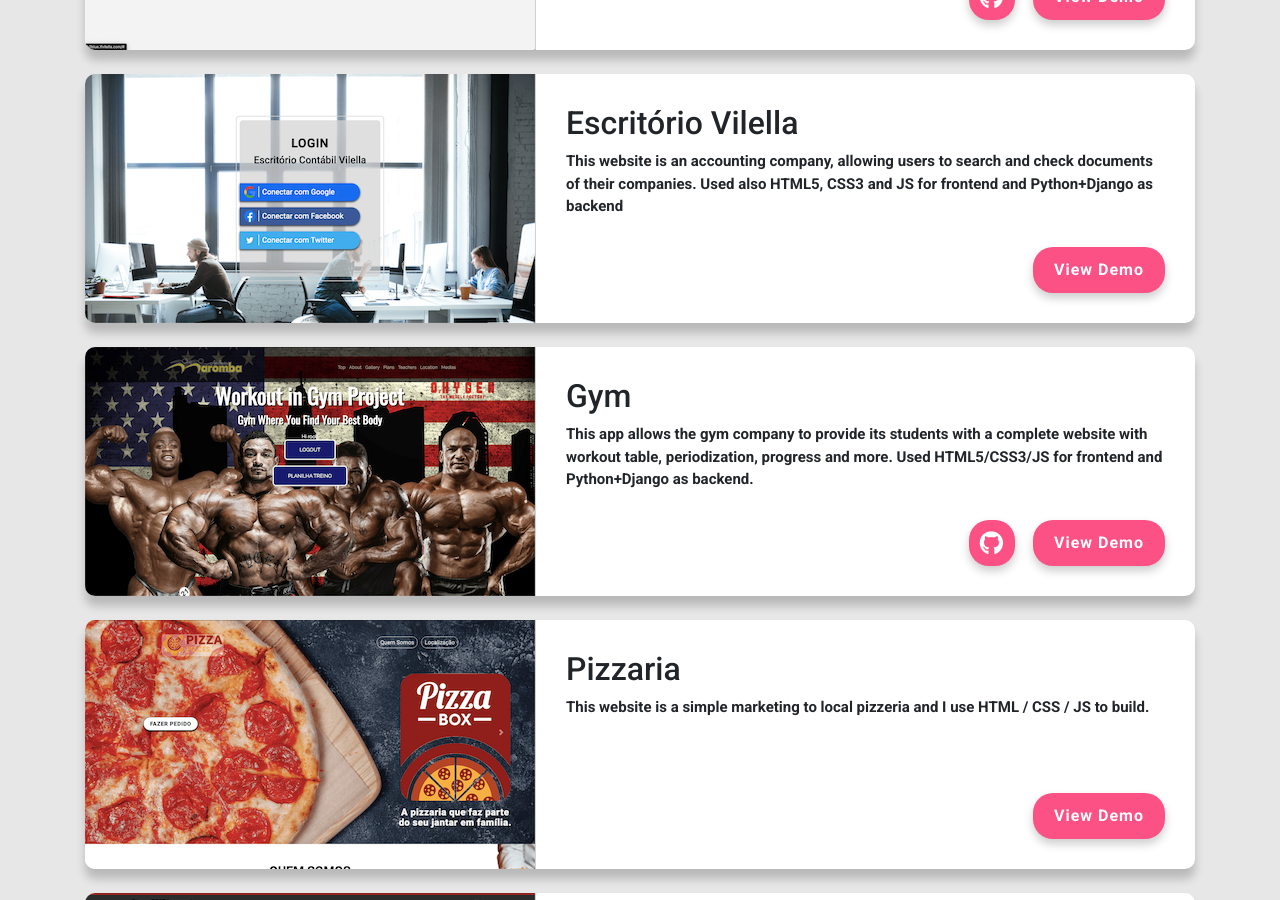
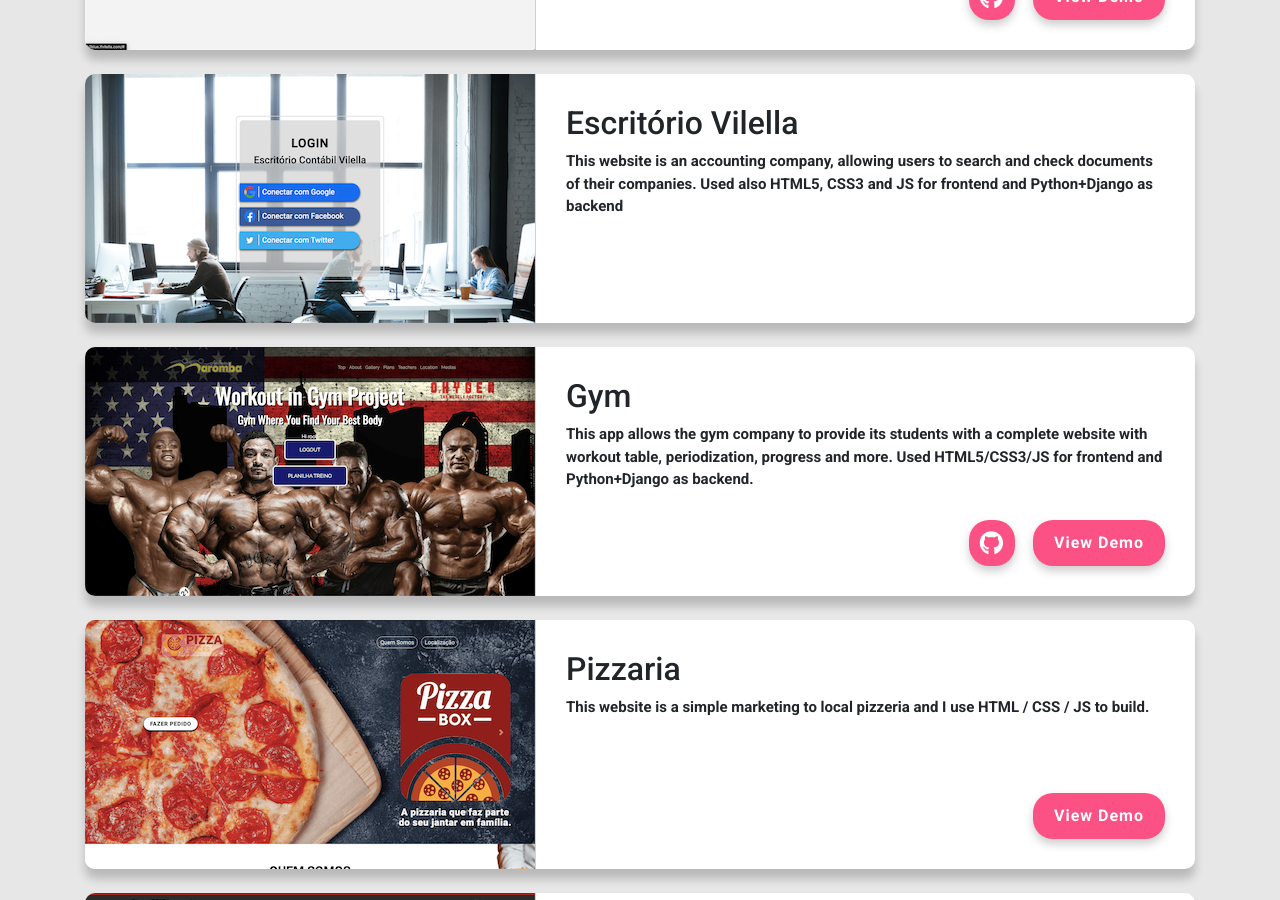
Before and after one commit to lfvilella/my-portifolio, a Jekyll site: the page built from index.html, in a window 1280 px wide and 900 px high, scrolled down 538 px. Built offline with Jekyll 4.4.1, drawn with Linux system fonts in a browser that asks for light colours; nearby versions of some CDN libraries.

Commit message:
remove link

```diff
--- a/_projects/es-vilella.html
+++ b/_projects/es-vilella.html
@@ -5,7 +5,7 @@ img_url: /static/img/accounting-min.png
 description:
     This website is an accounting company, allowing users to search and check documents of their companies.
     Used also HTML5, CSS3 and JS for frontend and Python+Django as backend
-project_url: https://vilella.vip/
+project_url:
 github_url:
 ---
 
--- a/index.html
+++ b/index.html
@@ -30,8 +30,10 @@ title: Luis Felipe Vilella
         <a class="btn btn-git" href="{{ project.github_url }}" target="_blank" rel="noopener noreferrer">
           <i class="fab fa-github"></i></a>
         {% endif %}
+        {% if project.project_url %}
         <a class="btn" href="{{ project.project_url }}" target="_blank" rel="noopener noreferrer">
           View Demo</a>
+        {% endif %}
       </div>
     </div>
   </div>
```
